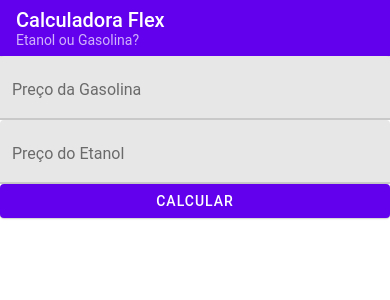
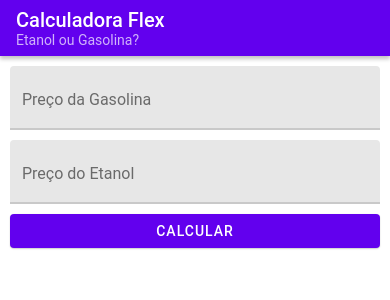
Before and after one commit to geraldohomero/CalcFlex, a React Native app: screen / in a window 390 px wide. Shown: the top 300 px of the page. Built offline with nearby package versions, Linux system fonts and the light colour scheme.

Commit message:
update theme

```diff
--- a/App.js
+++ b/App.js
@@ -1,5 +1,5 @@
 import React, {useState} from 'react';
-import { View } from 'react-native';
+import { StyleSheet, Text, View } from 'react-native';
 import { Appbar, TextInput, Button } from 'react-native-paper';
 
 const App = () => {
@@ -8,16 +8,19 @@
   const [eta, setEta] = useState('');
 
   return (
-    <>
+    <View style={styles.container}>
       <Appbar.Header>
         <Appbar.Content title="Calculadora Flex" subtitle="Etanol ou Gasolina?"/>
       </Appbar.Header>
+        <View style={styles.body}>
           <TextInput
+            style={styles.input}
             label="Preço da Gasolina"
             value={gas}
             onChangeText={text => setText(text)}
           />
             <TextInput
+            style={styles.input}
             label="Preço do Etanol"
             value={eta}
             onChangeText={text => setEta(text)}
@@ -25,9 +28,23 @@
           <Button mode="contained" onPress={() => console.log('Pressed')}>
             Calcular
           </Button>
-  </>
+        </View>
+  </View>
 
   );
 }
 
+const styles = StyleSheet.create({
+  container: {
+    flex: 1,
+    backgroundColor: '#FFF',
+  },
+  body: {
+    margin: 10,
+  },
+  input: {
+    marginBottom: 10
+  }
+});
+
 export default App;
```
Lines whose indentation alone changed are shown as unchanged.
